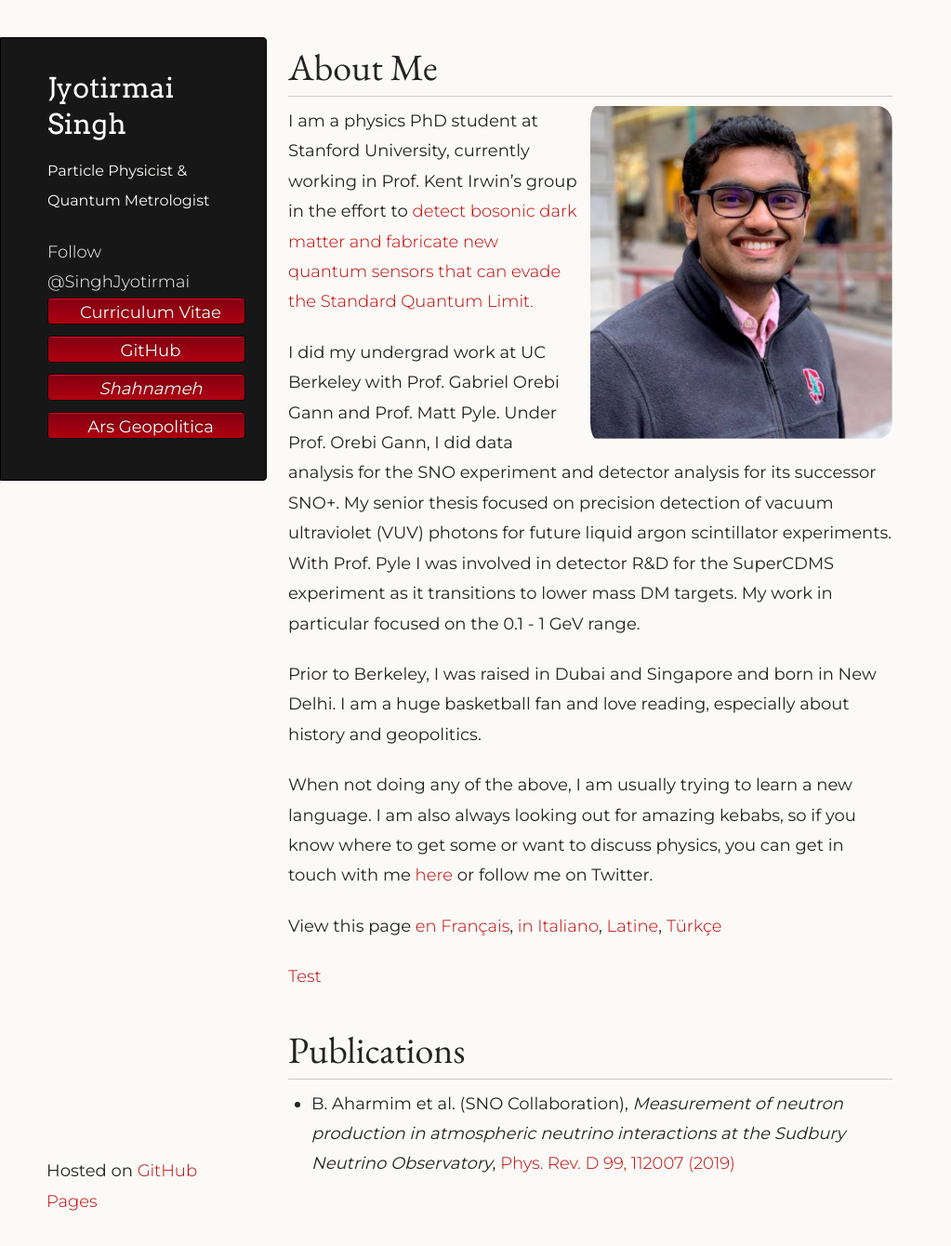
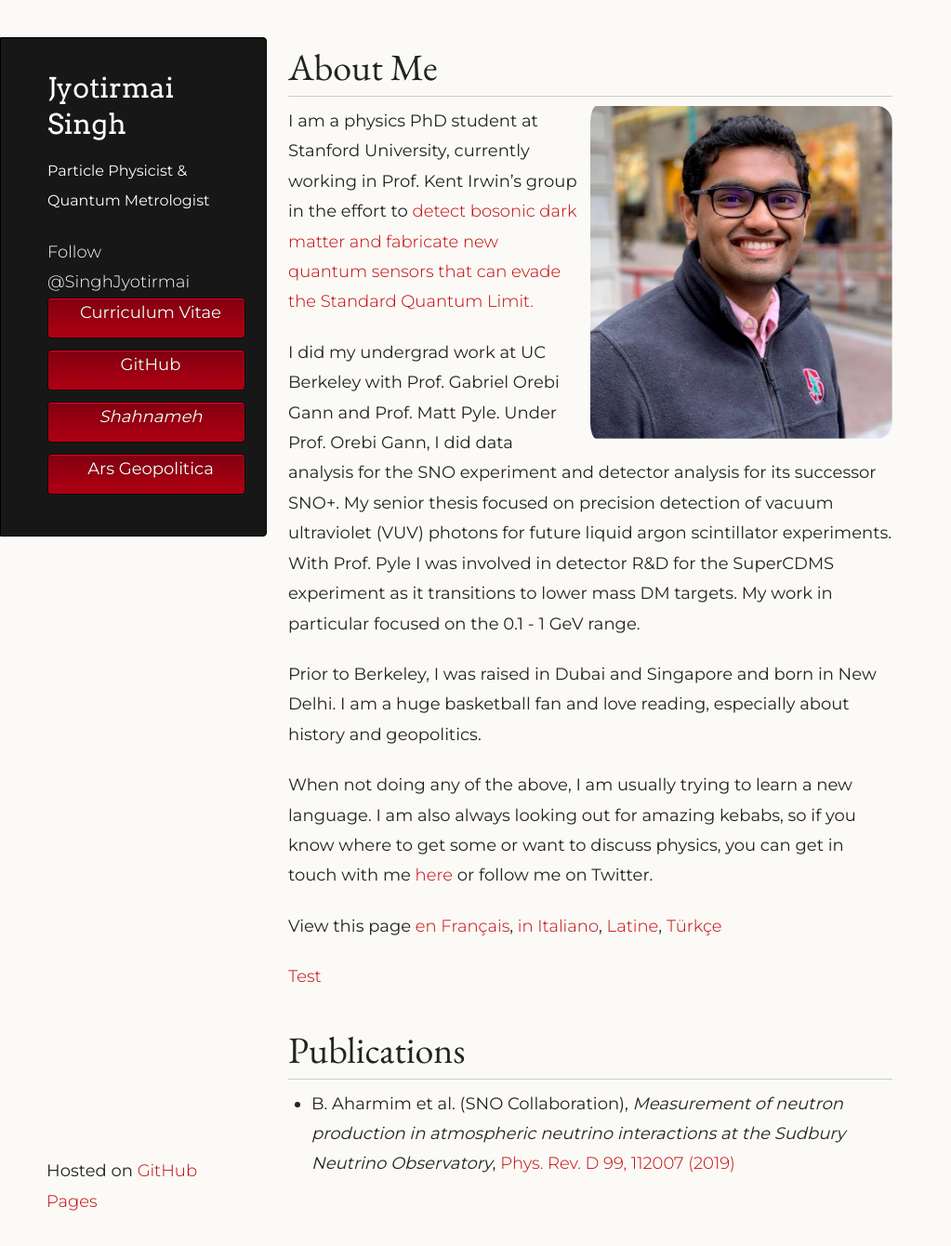
Before and after one commit to joe-singh/joe-singh.github.io, a Jekyll site: the page built from index.md, in a window 1280 px wide and 1340 px high. Shown: the whole window at 93% size, without its empty margins (0-1023 px from the left). Built offline with Jekyll 4.4.1, drawn with Linux system fonts in a browser that asks for light colours; some web fonts are replaced; comment, search, counter and statistics services are not loaded.

Commit message:
adding css

```diff
--- a/_sass/jekyll-theme-dinky.scss
+++ b/_sass/jekyll-theme-dinky.scss
@@ -275,7 +275,7 @@ header ul {
 header li {
 	list-style-type: none;
   width:198px; //132
-  height:15px;
+  height:30px;
 	margin-bottom: 12px;
 	line-height: 1em;
 	padding: 6px 6px 6px 7px;
```
